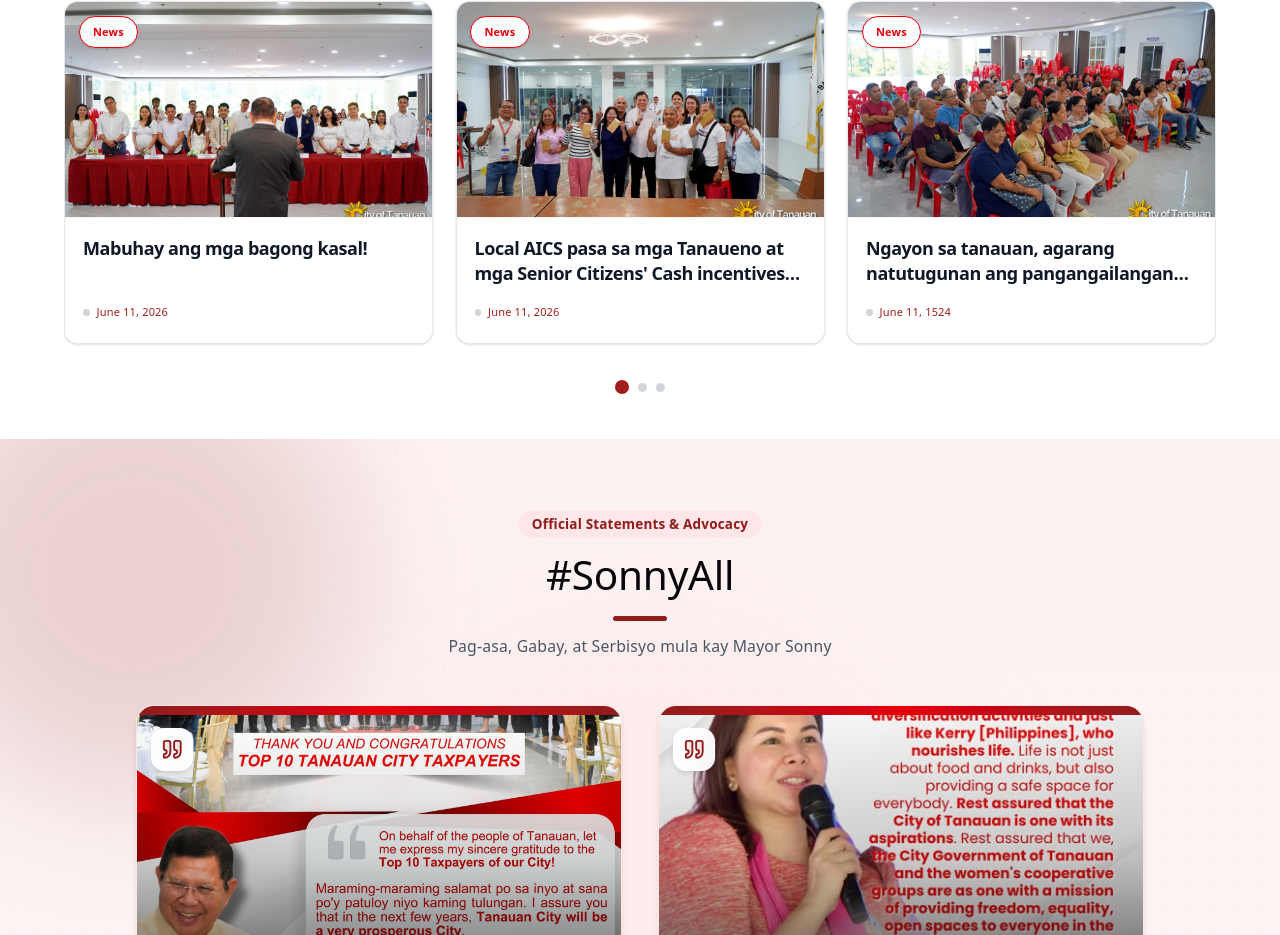
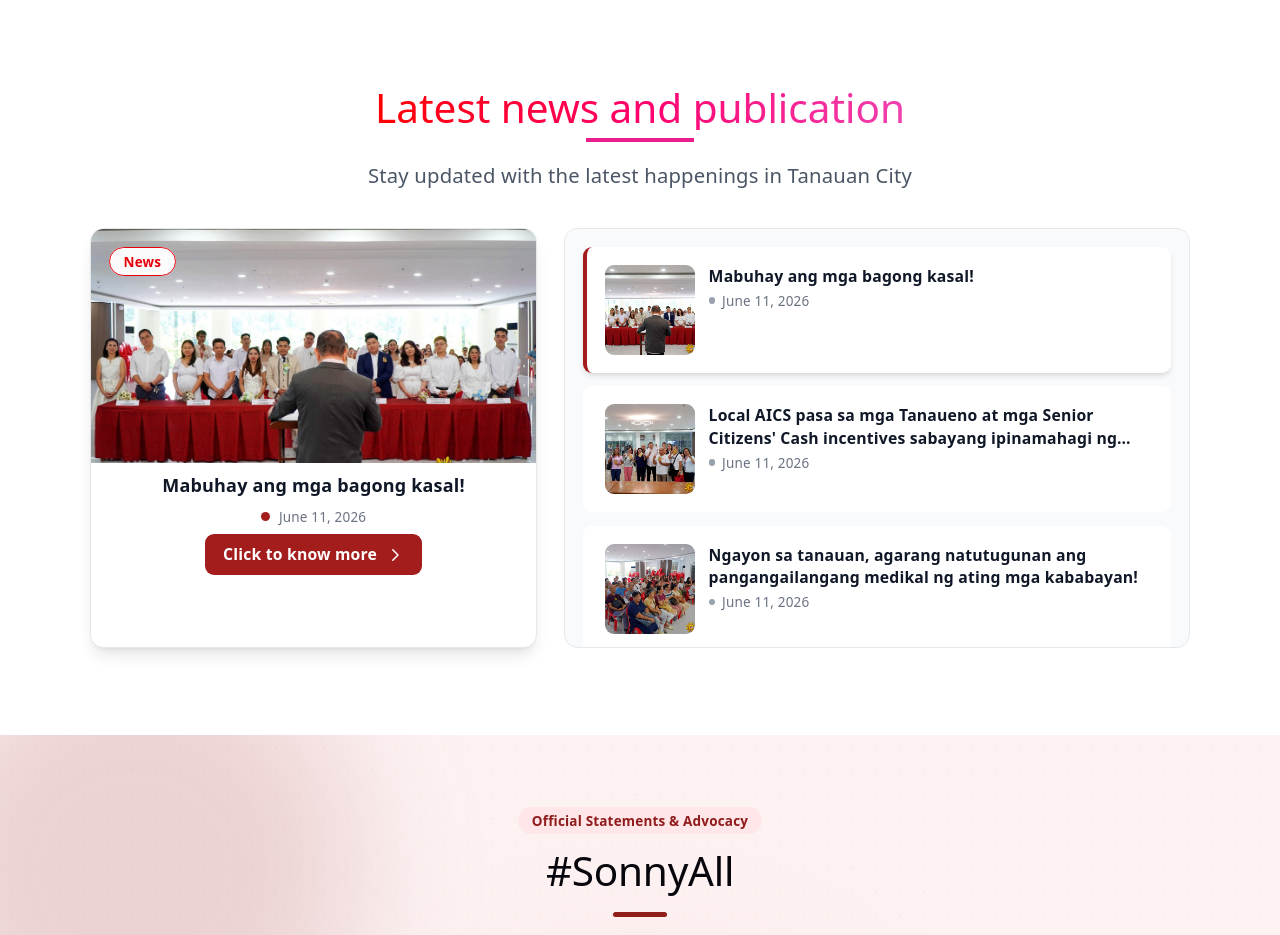
Before and after one commit to RicRicRicRicRicRic/tanauancity_redeisgn_OJT, a React (Vite) app in the folder tanauan/: page /alerts in a window 1280 px wide. Shown: the part 3078-4013 px from the top of the page. Built offline with nearby package versions, Linux system fonts and the light colour scheme; no server answers.

Commit message:
Latest news and publication redesign

```diff
--- a/tanauan/src/components/sections/LatestNewsSection.tsx
+++ b/tanauan/src/components/sections/LatestNewsSection.tsx
@@ -1,156 +1,194 @@
-import { useState } from "react";
-import { motion, AnimatePresence } from "framer-motion";
+import { useState, useRef } from "react";
 
-import latestnews_photo1 from "../../assets/sections/LatestNews/latestnews_photo1.jpg";
-import latestnews_photo2 from "../../assets/sections/LatestNews/latestnews_photo2.jpg";
-import latestnews_photo3 from "../../assets/sections/LatestNews/latestnews_photo3.jpg";
-import latestnews_photo4 from "../../assets/sections/LatestNews/latestnews_photo4.jpg";
+interface NewsItem {
+  id: number;
+  badge: string;
+  title: string;
+  date: string;
+  imageUrl: string;
+}
 
 function LatestNewsSection() {
-  // Array of imported images
-  const imageUrls = [
-    latestnews_photo1,
-    latestnews_photo2,
-    latestnews_photo3,
-    latestnews_photo4,
-    latestnews_photo1,
+  const [selectedNews, setSelectedNews] = useState<NewsItem>({
+    id: 1,
+    badge: "News",
+    title: "Mabuhay ang mga bagong kasal!",
+    date: "June 11, 2026",
+    imageUrl: "/src/assets/sections/LatestNews/latestnews_photo1.jpg"
+  });
+
+  const [isNewsListHovered, setIsNewsListHovered] = useState(false);
+  const newsListRef = useRef<HTMLDivElement>(null);
+  const scrollContainerRef = useRef<HTMLDivElement>(null);
+
+  const newsItems: NewsItem[] = [
+    {
+      id: 1,
+      badge: "News",
+      title: "Mabuhay ang mga bagong kasal!",
+      date: "June 11, 2026",
+      imageUrl: "/src/assets/sections/LatestNews/latestnews_photo1.jpg"
+    },
+    {
+      id: 2,
+      badge: "News",
+      title: "Local AICS pasa sa mga Tanaueno at mga Senior Citizens' Cash incentives sabayang ipinamahagi ng Tanauan LGU!",
+      date: "June 11, 2026",
+      imageUrl: "/src/assets/sections/LatestNews/latestnews_photo2.jpg"
+    },
+    {
+      id: 3,
+      badge: "News",
+      title: "Ngayon sa tanauan, agarang natutugunan ang pangangailangang medikal ng ating mga kababayan!",
+      date: "June 11, 2026",
+      imageUrl: "/src/assets/sections/LatestNews/latestnews_photo3.jpg"
+    },
+    {
+      id: 4,
+      badge: "News",
+      title: "Oathtaking ng mga Newly-hired at mga Promoted na mga guro, Pinangunahan ni Mayor Sonny Perez Collantes",
+      date: "June 10, 2026",
+      imageUrl: "/src/assets/sections/LatestNews/latestnews_photo4.jpg"
+    },
+    {
+      id: 5,
+      badge: "News",
+      title: "Free Eye Checkup Medical Mission, muling inihatid para sa mga Tanaueno!",
+      date: "June 11, 2026",
+      imageUrl: "/src/assets/sections/LatestNews/latestnews_photo1.jpg"
+    },
+    {
+      id: 6,
+      badge: "News",
+      title: "Pamahalaang lungsod ng tanauan",
+      date: "December 15, 2026",
+      imageUrl: "/src/assets/sections/LatestNews/latestnews_photo2.jpg"
+    },
+    {
+      id: 7,
+      badge: "News",
+      title: "Programa sa kalusugan para sa lahat",
+      date: "January 10, 2027",
+      imageUrl: "/src/assets/sections/LatestNews/latestnews_photo3.jpg"
+    },
+    {
+      id: 8,
+      badge: "News",
+      title: "Pagpapaganda ng mga public works",
+      date: "February 04, 2027",
+      imageUrl: "/src/assets/sections/LatestNews/latestnews_photo4.jpg"
+    },
+    {
+      id: 9,
+      badge: "News",
+      title: "Araw ng Parangal sa natatanging pulitiko",
+      date: "March 20, 2027",
+      imageUrl: "/src/assets/sections/LatestNews/latestnews_photo1.jpg"
+    },
   ];
 
-  // News Items Data
-  const rawNews = [
-    { id: 1, badge: "News", title: "Mabuhay ang mga bagong kasal!", date: "June 11, 2026" },
-    { id: 2, badge: "News", title: "Local AICS pasa sa mga Tanaueno at mga Senior Citizens' Cash incentives sabayang ipinamahagi ng Tanauan LGU!", date: "June 11, 2026" },
-    { id: 3, badge: "News", title: "Ngayon sa tanauan, agarang natutugunan ang pangangailangang medikal ng ating mga kababayan!", date: "June 11, 1524" },
-    { id: 4, badge: "News", title: "Oathtaking ng mga Newly-hired at mga Promoted na mga guro, Pinangunahan ni Mayor Sonny Perez Collantes", date: "June 10, 2026" },
-    { id: 5, badge: "News", title: "Free Eye Checkup Medical Mission, muling inihatid para sa mga Tanaueno!", date: "June 11, 2026" },
-    { id: 6, badge: "News", title: "Pamahalaang lungsod ng tanauan", date: "December 15, 2026" },
-    { id: 7, badge: "News", title: "Programa sa kalusugan para sa lahat", date: "January 10, 2027" },
-    { id: 8, badge: "News", title: "Pagpapaganda ng mga public works", date: "February 04, 2027" },
-    { id: 9, badge: "News", title: "Araw ng Parangal sa natatanging pulitiko", date: "March 20, 2027" },
-  ];
-
-  // Attach images to news items
-  const allNews = rawNews.map((item, index) => ({
-    ...item,
-    imageUrl: imageUrls[index] || "",
-  }));
-
-  const ITEMS_PER_PAGE = 3;
-  const [[page, direction], setPage] = useState([1, 0]);
-
-  const totalPages = Math.ceil(allNews.length / ITEMS_PER_PAGE);
-  const startIndex = (page - 1) * ITEMS_PER_PAGE;
-  const currentNews = allNews.slice(startIndex, startIndex + ITEMS_PER_PAGE);
-
-  const handleDotClick = (newPage: number) => {
-    if (newPage === page) return;
-    const newDirection = newPage > page ? 1 : -1;
-    setPage([newPage, newDirection]);
-  };
-
-  const slideVariants = {
-    enter: (direction: number) => ({
-      x: direction > 0 ? 100 : -100,
-      opacity: 0,
-    }),
-    center: {
-      x: 0,
-      opacity: 1,
-    },
-    exit: (direction: number) => ({
-      x: direction < 0 ? 100 : -100,
-      opacity: 0,
-    }),
-  };
-
   return (
-    <section id="latest-news" className="w-full bg-white py-10 px-4">
-      <div className="max-w-5xl mx-auto flex flex-col items-center">
+    <section id="latest-news" className="w-full h-[768px] min-h-[768px] bg-white py-10 px-4">
+      <div className="w-full h-full flex flex-col items-center justify-center px-6 md:px-12 lg:px-16 py-12 relative z-10 mt-[15px]">
+        <div className="w-full max-w-7xl mx-auto">
 
           {/* Header Block */}
-        <div className="-mt-28 mb-8 text-center">
-          <h2 className="text-2xl md:text-3xl font-bold text-black mb-1">
+          <div className="flex flex-col items-center mb-8">
+            <h2 className="!text-4xl font-bold gradient-text mb-2 text-center">
               Latest news and publication
             </h2>
-          <p className="text-gray-500 text-xs md:text-sm">
+            <div className="w-24 h-1 bg-[#E91E8C] mb-4"></div>
+            <p className="text-gray-600 text-lg max-w-2xl text-center">
               Stay updated with the latest happenings in Tanauan City
             </p>
           </div>
 
-        {/* Sliding Grid Container */}
-        <div className="relative w-full mb-6 overflow-hidden min-h-[220px]">
-          <AnimatePresence initial={false} custom={direction} mode="wait">
-            <motion.div
-              key={page}
-              custom={direction}
-              variants={slideVariants}
-              initial="enter"
-              animate="center"
-              exit="exit"
-              transition={{ duration: 0.35, ease: "easeInOut" }}
-              className="grid grid-cols-1 md:grid-cols-3 gap-5 w-full py-2"
-            >
-              {currentNews.map((item) => (
-                <div
-                  key={item.id}
-                  className="group cursor-pointer border border-gray-200 rounded-xl bg-white overflow-hidden flex flex-col justify-between shadow-sm hover:shadow-xl hover:-translate-y-1.5 hover:border-red-200 transition-all duration-300 ease-out"
-                >
-                  {/* Image Container with Zoom Effect */}
-                  <div className="relative bg-[#fcfcfc] h-48 border-b border-gray-100 overflow-hidden flex items-center justify-center">
-                    {item.imageUrl ? (
+          {/* Two Column Layout */}
+          <div className="flex gap-6 h-[420px] w-full max-w-6xl mx-auto">
+            {/* Left Side - Selected News Display */}
+            <div className="w-5/12 flex flex-col bg-white rounded-xl shadow-lg overflow-hidden border border-gray-200">
+              {/* News Image */}
+              <div className="relative h-52 bg-gray-100 overflow-hidden">
                 <img
-                        src={item.imageUrl}
-                        alt={item.title}
-                        className="w-full h-full object-cover group-hover:scale-105 transition-transform duration-500 ease-out"
+                  src={selectedNews.imageUrl}
+                  alt={selectedNews.title}
+                  className="w-full h-full object-cover"
                 />
-                    ) : (
-                      <span className="text-gray-400 text-xs">No image provided</span>
-                    )}
-
-                    {/* Badge Pill with Hover Scale */}
-                    <div className="absolute top-3 left-3 z-10 border border-red-600 text-red-600 text-[11px] font-semibold px-3 py-0.5 rounded-full bg-white/95 backdrop-blur-sm shadow-sm group-hover:scale-105 group-hover:bg-red-600 group-hover:text-white transition-all duration-300">
-                      {item.badge}
+                <div className="absolute top-4 left-4">
+                  <span className="border border-red-600 text-red-600 text-xs font-semibold px-3 py-1 rounded-full bg-white/95 backdrop-blur-sm">
+                    {selectedNews.badge}
+                  </span>
                 </div>
               </div>
 
-                  {/* Card Info Footer */}
-                  <div className="p-4 bg-white flex flex-col justify-between flex-1 gap-3">
-                    <h3 className="font-semibold text-gray-900 group-hover:text-[#a31d1d] text-sm md:text-base leading-snug tracking-tight line-clamp-2 transition-colors duration-200">
-                      {item.title}
+              {/* News Content - Centered */}
+              <div className="flex-1 p-2 flex flex-col overflow-hidden text-center">
+                <h3 className="!text-base font-bold text-gray-900 mb-2">
+                  {selectedNews.title}
                 </h3>
 
-                    {/* Date text stays #a31d1d, dot turns #a31d1d on hover */}
-                    <div className="flex items-center gap-1.5 text-[11px]">
-                      <span className="w-1.5 h-1.5 rounded-full bg-gray-300 group-hover:bg-[#a31d1d] transition-colors duration-200" />
-                      <span className="text-[#a31d1d] font-medium">{item.date}</span>
+                <div className="flex items-center justify-center gap-2 text-xs text-gray-500 mb-2">
+                  <span className="w-2 h-2 rounded-full bg-[#a31d1d]"></span>
+                  <span>{selectedNews.date}</span>
+                </div>
+
+                <button className="text-sm self-center bg-[#a31d1d] text-white px-4 py-2 rounded-lg font-semibold hover:bg-[#8a1818] transition-colors duration-300 flex items-center gap-2">
+                  Click to know more
+                  <svg className="w-4 h-4" fill="none" stroke="currentColor" viewBox="0 0 24 24">
+                    <path strokeLinecap="round" strokeLinejoin="round" strokeWidth={2} d="M9 5l7 7-7 7" />
+                  </svg>
+                </button>
+              </div>
+            </div>
+
+            {/* Right Side - Scrollable News List */}
+            <div
+              ref={newsListRef}
+              className="w-7/12 bg-gray-50 rounded-xl overflow-hidden border border-gray-200"
+              onMouseEnter={() => setIsNewsListHovered(true)}
+              onMouseLeave={() => setIsNewsListHovered(false)}
+            >
+              <div
+                ref={scrollContainerRef}
+                className={`h-full overflow-y-auto scrollbar-hide p-4 space-y-3 ${
+                  isNewsListHovered ? "overscroll-contain" : ""
+                }`}
+              >
+                {newsItems.map((news) => (
+                  <div
+                    key={news.id}
+                    onClick={() => setSelectedNews(news)}
+                    className={`p-4 rounded-lg cursor-pointer transition-all duration-300 ${
+                      selectedNews.id === news.id
+                        ? "bg-white shadow-md border-l-4 border-[#a31d1d]"
+                        : "bg-white hover:shadow-md border-l-4 border-transparent hover:border-gray-300"
+                    }`}
+                  >
+                    <div className="flex gap-3">
+                      <div className="w-20 h-20 rounded-lg overflow-hidden flex-shrink-0 bg-gray-200">
+                        <img
+                          src={news.imageUrl}
+                          alt={news.title}
+                          className="w-full h-full object-cover"
+                        />
+                      </div>
+                      <div className="flex-1 min-w-0">
+                        <h4 className="font-semibold text-sm text-gray-900 line-clamp-2 mb-1">
+                          {news.title}
+                        </h4>
+                        <div className="flex items-center gap-1.5 text-xs text-gray-500">
+                          <span className="w-1.5 h-1.5 rounded-full bg-gray-400"></span>
+                          <span>{news.date}</span>
+                        </div>
                       </div>
                     </div>
                   </div>
                 ))}
-            </motion.div>
-          </AnimatePresence>
+              </div>
+            </div>
           </div>
 
-        {/* Pagination Dots */}
-        <div className="flex items-center justify-center gap-2">
-          {Array.from({ length: totalPages }).map((_, index) => {
-            const pageNumber = index + 1;
-            const isActive = page === pageNumber;
-            return (
-              <button
-                key={pageNumber}
-                onClick={() => handleDotClick(pageNumber)}
-                className={`rounded-full transition-all duration-300 cursor-pointer ${
-                  isActive
-                    ? "w-3 h-3 bg-[#a31d1d]"
-                    : "w-2 h-2 bg-gray-300 hover:bg-gray-400"
-                }`}
-                aria-label={`Go to page ${pageNumber}`}
-              />
-            );
-          })}
         </div>
-
       </div>
     </section>
   );
--- a/tanauan/src/index.css
+++ b/tanauan/src/index.css
@@ -220,3 +220,14 @@ code {
 .animate-float-6 {
   animation: float-6 13s ease-in-out infinite;
 }
+
+/* Hide scrollbar for Chrome, Safari and Opera */
+.scrollbar-hide::-webkit-scrollbar {
+  display: none;
+}
+
+/* Hide scrollbar for IE, Edge and Firefox */
+.scrollbar-hide {
+  -ms-overflow-style: none;  /* IE and Edge */
+  scrollbar-width: none;  /* Firefox */
+}
```
Lines whose indentation alone changed are shown as unchanged.
